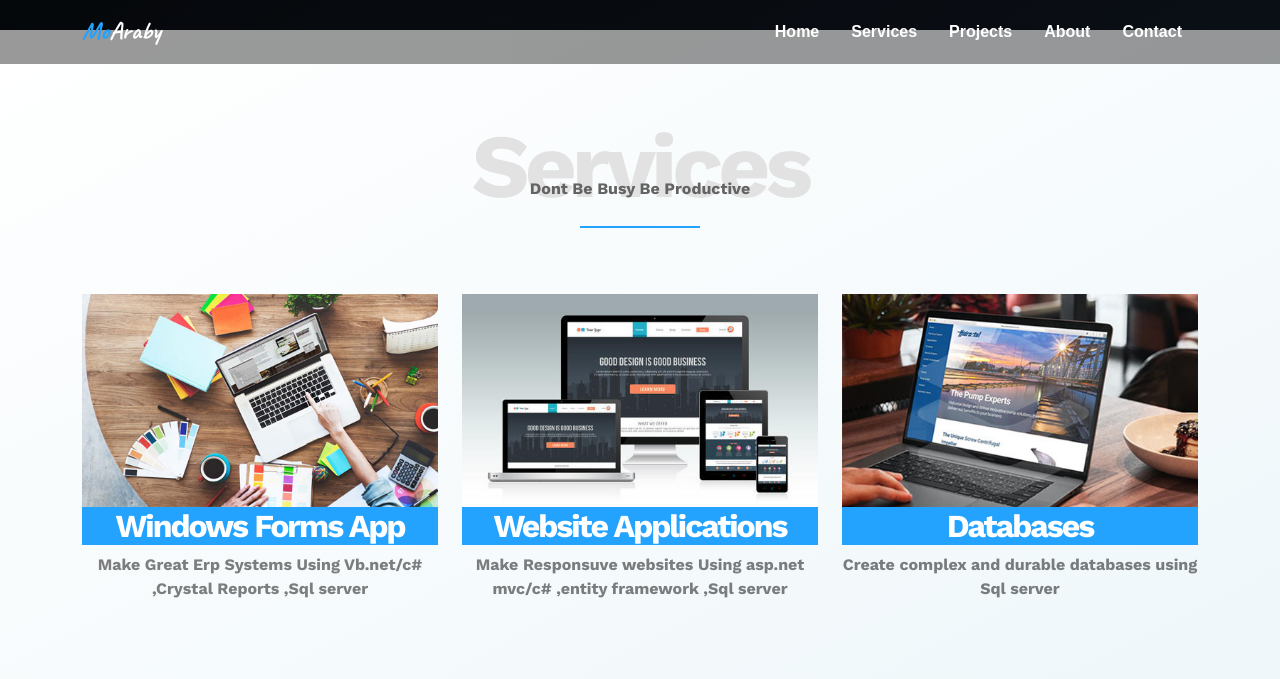
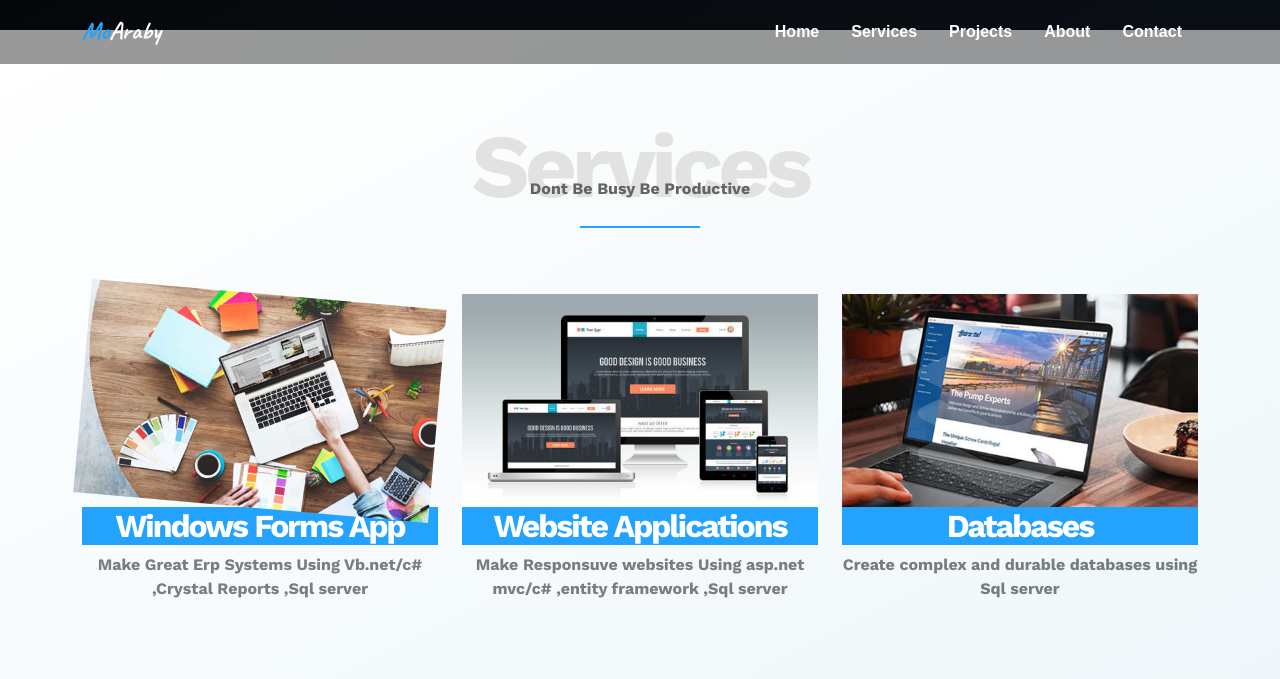
Before and after one commit to MoARABY/Personal-Portfolio, a plain HTML site: page index.html in a window 1280 px wide. In both pictures the pointer is over the picture 260 px from the left and 1184 px from the top of the page. Shown: the part 784-1463 px from the top of the page. Drawn offline with nearby package versions, Linux system fonts and the light colour scheme; a web font is replaced by a local one.

Commit message:
Update style.css

```diff
--- a/css/style.css
+++ b/css/style.css
@@ -160,6 +160,12 @@ body {
   letter-spacing: -2px;
   color: var(--white-color);
   background-color: var(--blue-color);
+}
+.services img {
+  transition: 0.3s;
+}
+.services img:hover {
+  transform: rotate(5deg);
 }
 /*----------------------------------------------------------------- end services */
 
```
